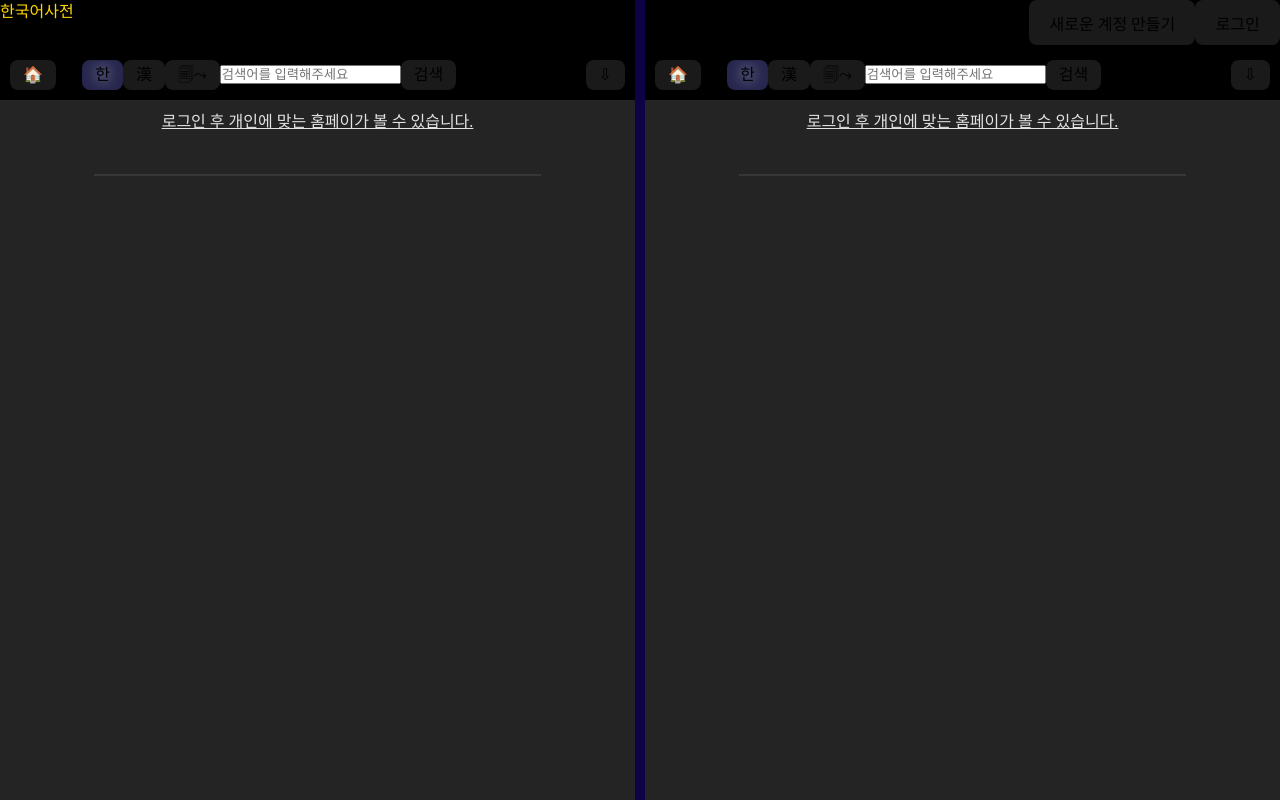
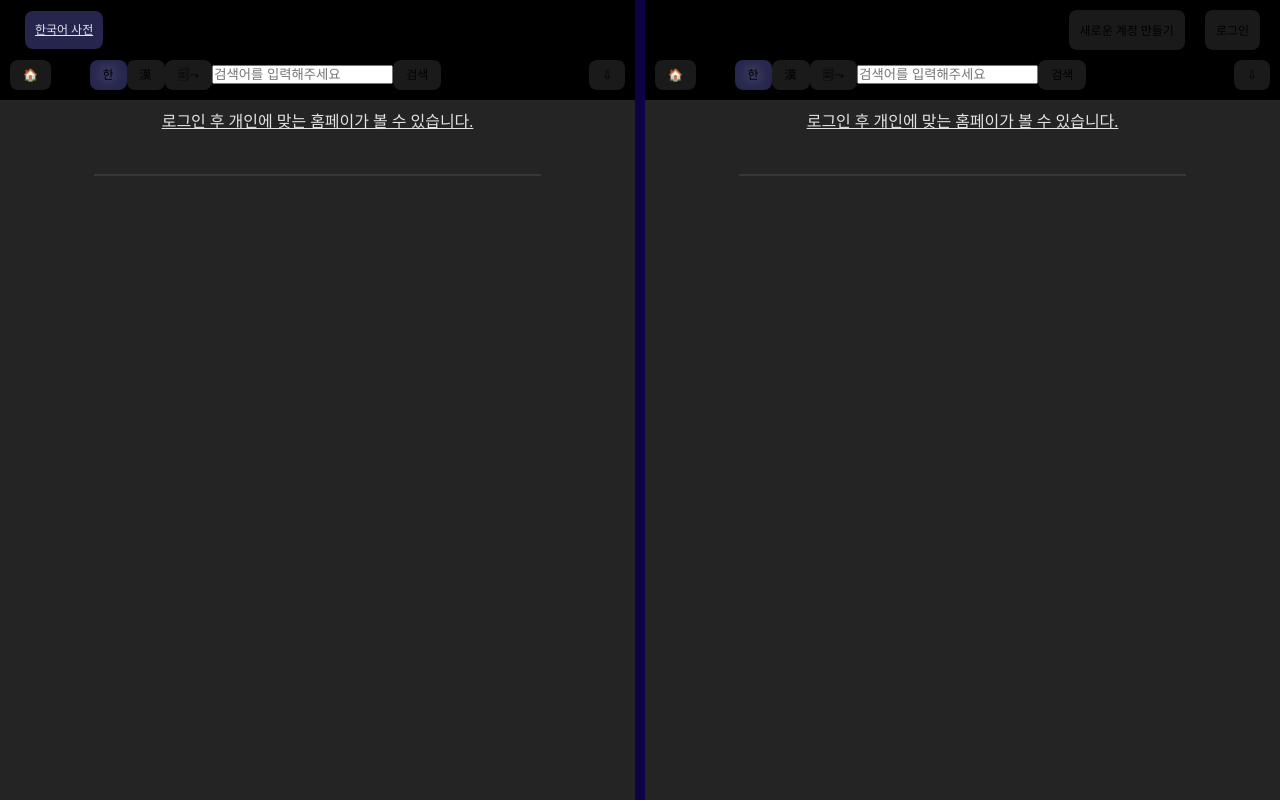
Before and after one commit to krduffy/korean-dictionary, a React (Vite) app in the folder frontend/vite_kordict/: page / in a window 1280 px wide. Built offline with nearby package versions, Linux system fonts and the light colour scheme.

Commit message:
changed nav bar
+ fixed bug with loading box on nlp indicator

```diff
--- a/frontend/vite_kordict/index.html
+++ b/frontend/vite_kordict/index.html
@@ -2,9 +2,8 @@
 <html lang="en">
     <head>
         <meta charset="UTF-8" />
-        <link rel="icon" type="image/svg+xml" href="/vite.svg" />
         <meta name="viewport" content="width=device-width, initial-scale=1.0" />
-        <title>Vite + React</title>
+        <title>한국어 사전</title>
     </head>
     <body>
         <div id="root"></div>
--- a/frontend/vite_kordict/src/app.css
+++ b/frontend/vite_kordict/src/app.css
@@ -107,6 +107,11 @@ ul {
     padding-right: 10px;
 }
 
+.lrmargin-10 {
+    margin-left: 10px;
+    margin-right: 10px;
+}
+
 .tbpad-10 {
     padding-top: 10px;
     padding-bottom: 10px;
@@ -169,8 +174,8 @@ textarea {
 button {
     border-radius: 8px;
     border: 1px solid transparent;
-    padding: 0.6em 1.2em;
-    font-size: 1em;
+    padding: 10px;
+    font-size: 12px;
     font-weight: 500;
     font-family: inherit;
     background-color: #1a1a1a;
--- a/frontend/vite_kordict/src/components/nav_bar/NavBar.jsx
+++ b/frontend/vite_kordict/src/components/nav_bar/NavBar.jsx
@@ -2,8 +2,6 @@ import React, { useContext } from "react";
 
 import { AuthenticationInfoContext } from "../../App.jsx";
 import LogoutButton from "../accounts/LogoutButton.jsx";
-
-import "./navbar-styles.css";
 
 /**
  * A component for the nav bar at the top of the screen. Contains buttons for logging in, logging out,
@@ -17,18 +15,34 @@ const NavBar = ({ setNavState }) => {
     const authInfo = useContext(AuthenticationInfoContext)["authInfo"];
 
     return (
-        <div id="navbar">
-            <div id="navbar-dictionary-title">한국어사전</div>
+        <div
+            className="space-children-horizontal full-width pad-10"
+            style={{
+                backgroundColor: "black",
+            }}
+        >
+            <div
+                className="curved-box-shape pad-10 underlined"
+                style={{
+                    backgroundColor: "var(--bluepurple)",
+                    marginLeft: "15px",
+                    fontSize: "12px",
+                }}
+            >
+                한국어 사전
+            </div>
 
             {authInfo["username"] ? (
-                <React.Fragment>
-                    <span id="username-display">{authInfo["username"]}님</span>
+                <>
+                    <span style={{ zIndex: "100" }}>
+                        {authInfo["username"]}님
+                    </span>
                     <LogoutButton />
-                </React.Fragment>
+                </>
             ) : (
                 <div>
                     <button
-                        id="create-account-button"
+                        className="lrmargin-10"
                         onClick={() => {
                             setNavState("create_account");
                         }}
@@ -36,7 +50,7 @@ const NavBar = ({ setNavState }) => {
                         새로운 계정 만들기
                     </button>
                     <button
-                        id="login-button"
+                        className="lrmargin-10"
                         onClick={() => {
                             setNavState("login");
                         }}
--- a/frontend/vite_kordict/src/components/nav_bar/navbar-styles.css
+++ /dev/null
@@ -1,23 +0,0 @@
-#navbar {
-    display: flex;
-    justify-content: space-between;
-    width: 100%;
-    background-color: black;
-}
-
-#navbar-dictionary-title {
-    color: gold;
-}
-
-#navbar > * {
-    z-index: 100;
-}
-
-#login-button,
-#logout-button {
-    text-align: right;
-}
-
-#username-display {
-    text-align: center;
-}
--- a/frontend/vite_kordict/src/components/panel/string_formatters/StringWithNLP.jsx
+++ b/frontend/vite_kordict/src/components/panel/string_formatters/StringWithNLP.jsx
@@ -230,41 +230,28 @@ const NLPLoadingIndicator = ({ fromX, fromY }) => {
 
     return (
         showIndicator && (
-            <div
-                style={{
-                    fontSize: "20px",
-                }}
-            >
             <PopupBox
                 fromX={fromX}
                 fromY={fromY}
                 padding={10}
                 positioning="fit"
             >
+                <div style={{ fontSize: "20px" }}>
                     <TrailingDotCustomMessage
                         customMessage={"단어를 찾는 중"}
                     />
+                </div>
             </PopupBox>
-            </div>
         )
     );
 };
 
 const NLPErrorMessage = ({ fromX, fromY, errorResponse }) => {
     return (
-        <div
-            style={{
-                fontSize: "20px",
-            }}
-        >
-            <PopupBox
-                fromX={fromX}
-                fromY={fromY}
-                padding={10}
-                positioning="fit"
-            >
+        <PopupBox fromX={fromX} fromY={fromY} padding={10} positioning="fit">
+            <div style={{ fontSize: "20px" }}>
                 <ErrorMessage errorResponse={errorResponse} />
+            </div>
         </PopupBox>
-        </div>
     );
 };
```
Lines whose indentation alone changed are shown as unchanged.
